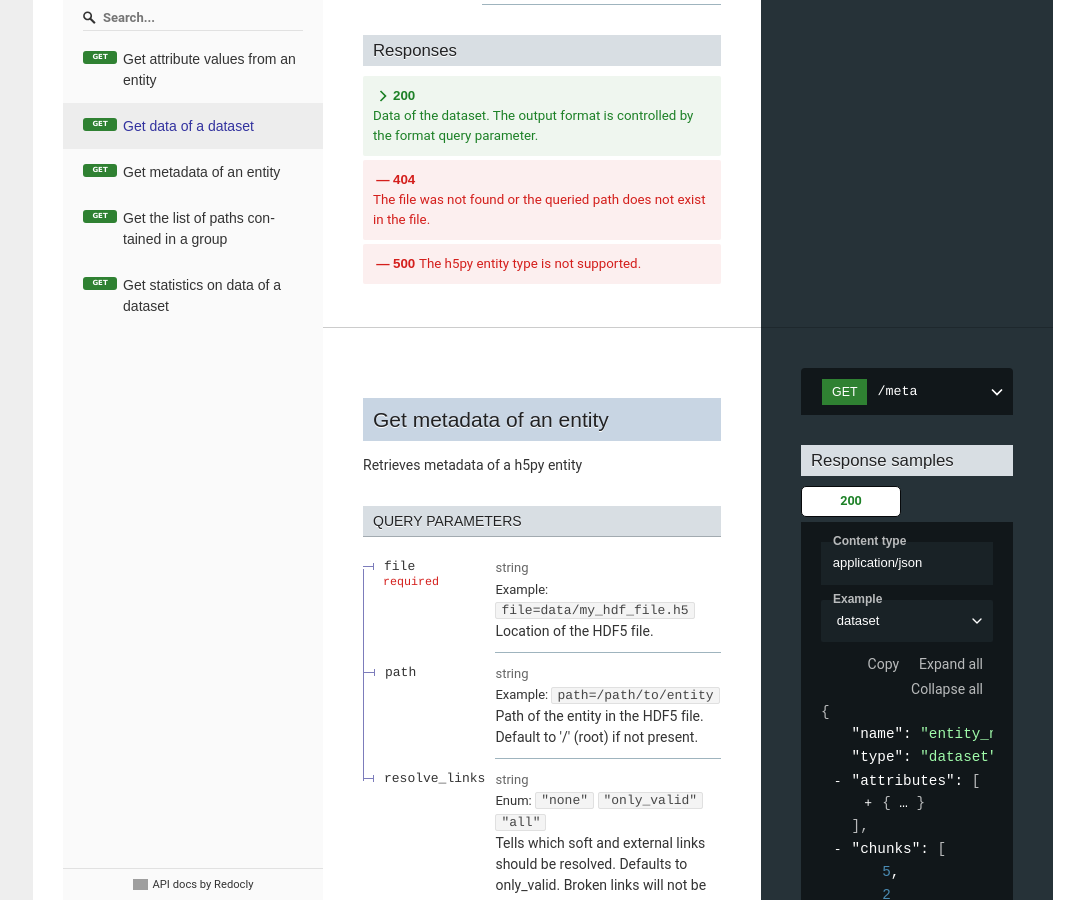
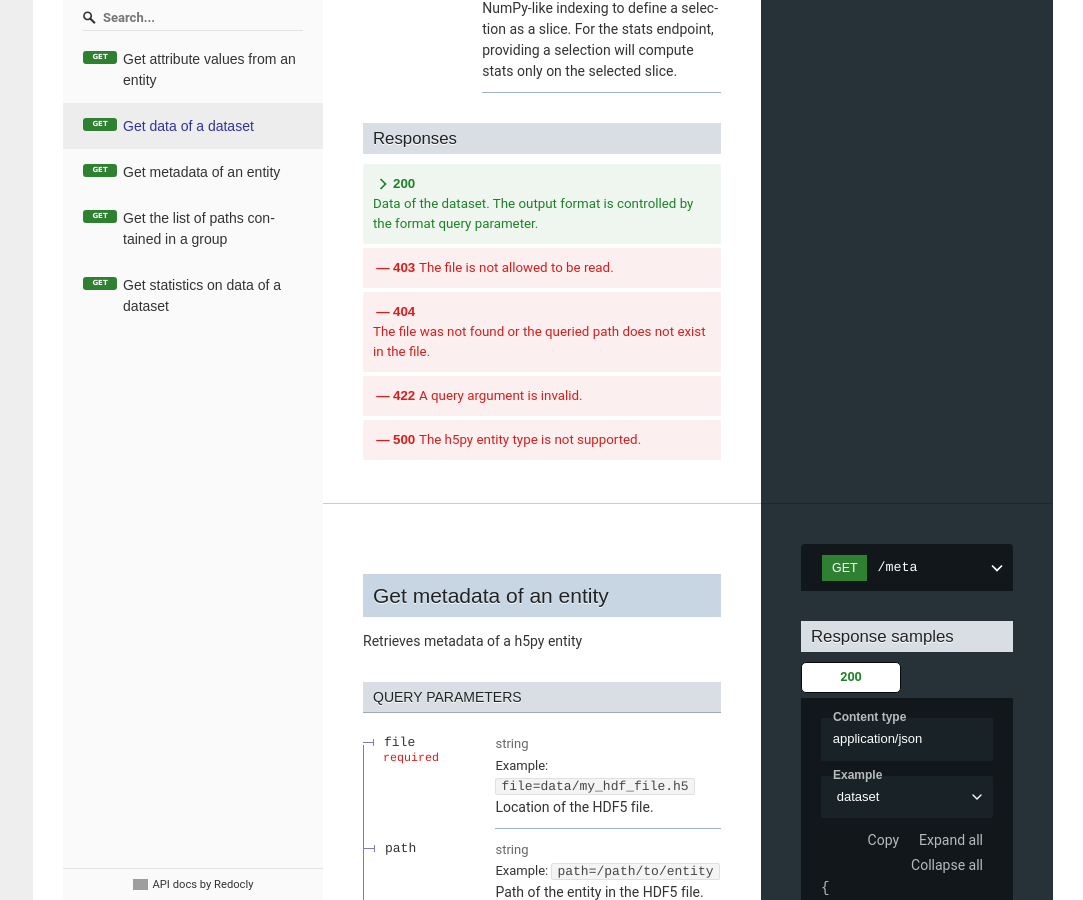
Before and after one commit to silx-kit/h5grove, a Sphinx documentation site: the page built from docs/api.md, in a window 1280 px wide and 900 px high, scrolled down 2288 px. Shown: the whole window, without its empty margins (197-1280 px from the left). Built offline with Sphinx 7.4.7, drawn with Linux system fonts in a browser that asks for light colours; some of the changed text lies outside the part shown; grey boxes are pictures that could not be loaded.

Commit message:
Update API doc with 403 and 422 error codes

```diff
--- a/docs/_static/api.yaml
+++ b/docs/_static/api.yaml
@@ -46,8 +46,12 @@
                 'filtered attributes':
                   description: 'For the same entity but attr_keys was set to a1'
                   value: { a1: 5 }
+        '403':
+          $ref: '#/components/responses/403'
         '404':
           $ref: '#/components/responses/404'
+        '422':
+          $ref: '#/components/responses/422'
         '500':
           $ref: '#/components/responses/500'
 
@@ -81,8 +85,12 @@
               schema:
                 type: string
 
+        '403':
+          $ref: '#/components/responses/403'
         '404':
           $ref: '#/components/responses/404'
+        '422':
+          $ref: '#/components/responses/422'
         '500':
           $ref: '#/components/responses/500'
 
@@ -115,8 +123,12 @@
                     other: '#/components/schemas/resolvedEntityMetadata'
                     soft_link: '#/components/schemas/softLinkMetadata'
 
+        '403':
+          $ref: '#/components/responses/403'
         '404':
           $ref: '#/components/responses/404'
+        '422':
+          $ref: '#/components/responses/422'
         '500':
           $ref: '#/components/responses/500'
 
@@ -140,8 +152,12 @@
                   description: 'For an file containing an empty group and a group with a dataset'
                   value: ['/', '/group_1', '/group_2', '/group_2/dataset']
 
+        '403':
+          $ref: '#/components/responses/403'
         '404':
           $ref: '#/components/responses/404'
+        '422':
+          $ref: '#/components/responses/422'
         '500':
           $ref: '#/components/responses/500'
 
@@ -182,8 +198,12 @@
                     mean: 36,
                     std: 7.5,
                   }
+        '403':
+          $ref: '#/components/responses/403'
         '404':
           $ref: '#/components/responses/404'
+        '422':
+          $ref: '#/components/responses/422'
         '500':
           $ref: '#/components/responses/500'
 
@@ -409,7 +429,11 @@
       value: [5, 4, 7, 8, 10, 5, 7, 8, 9, 12]
 
   responses:
+    '403':
+      description: The file is not allowed to be read.
     '404':
       description: The file was not found or the queried path does not exist in the file.
+    '422':
+      description: A query argument is invalid.
     '500':
       description: The h5py entity type is not supported.
```
